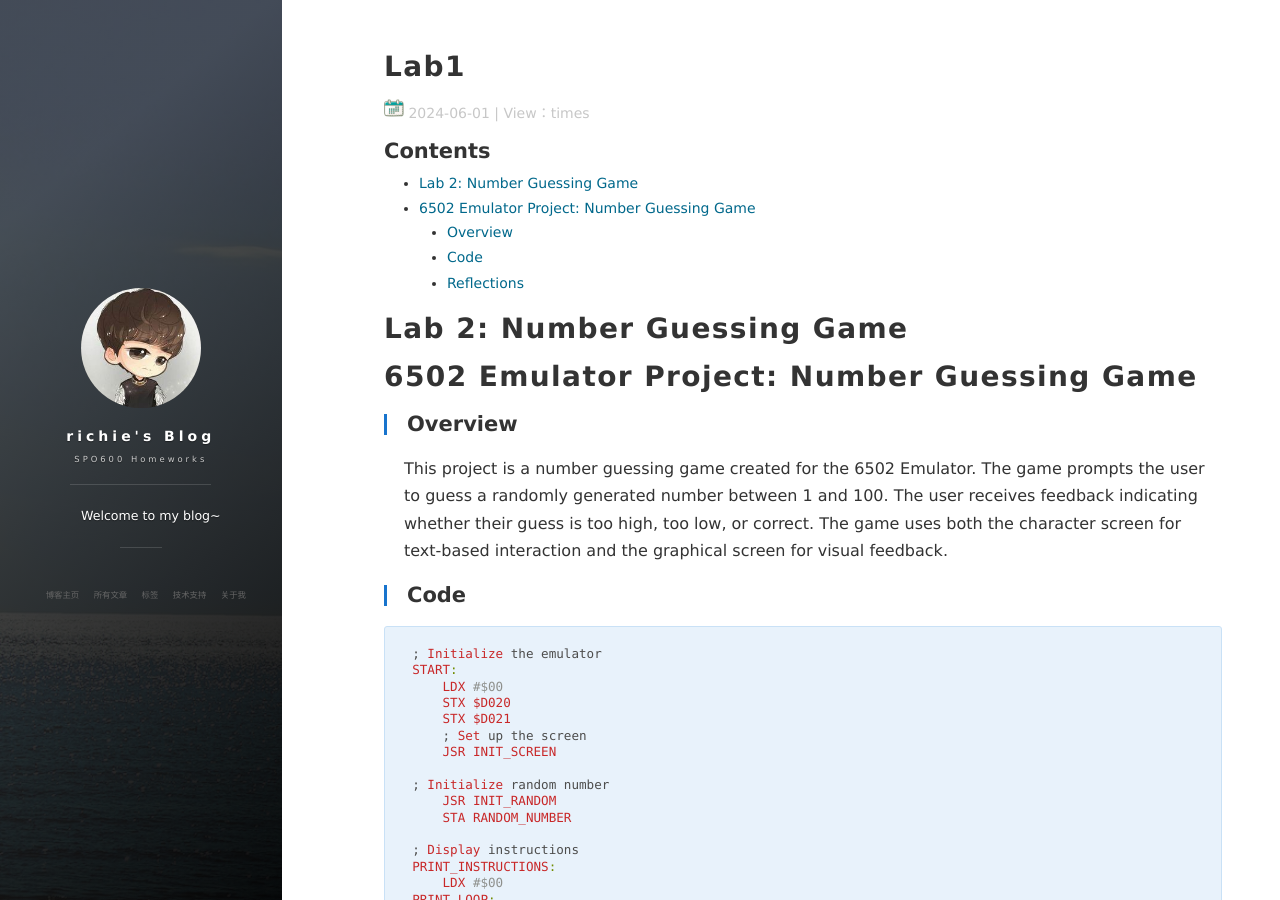
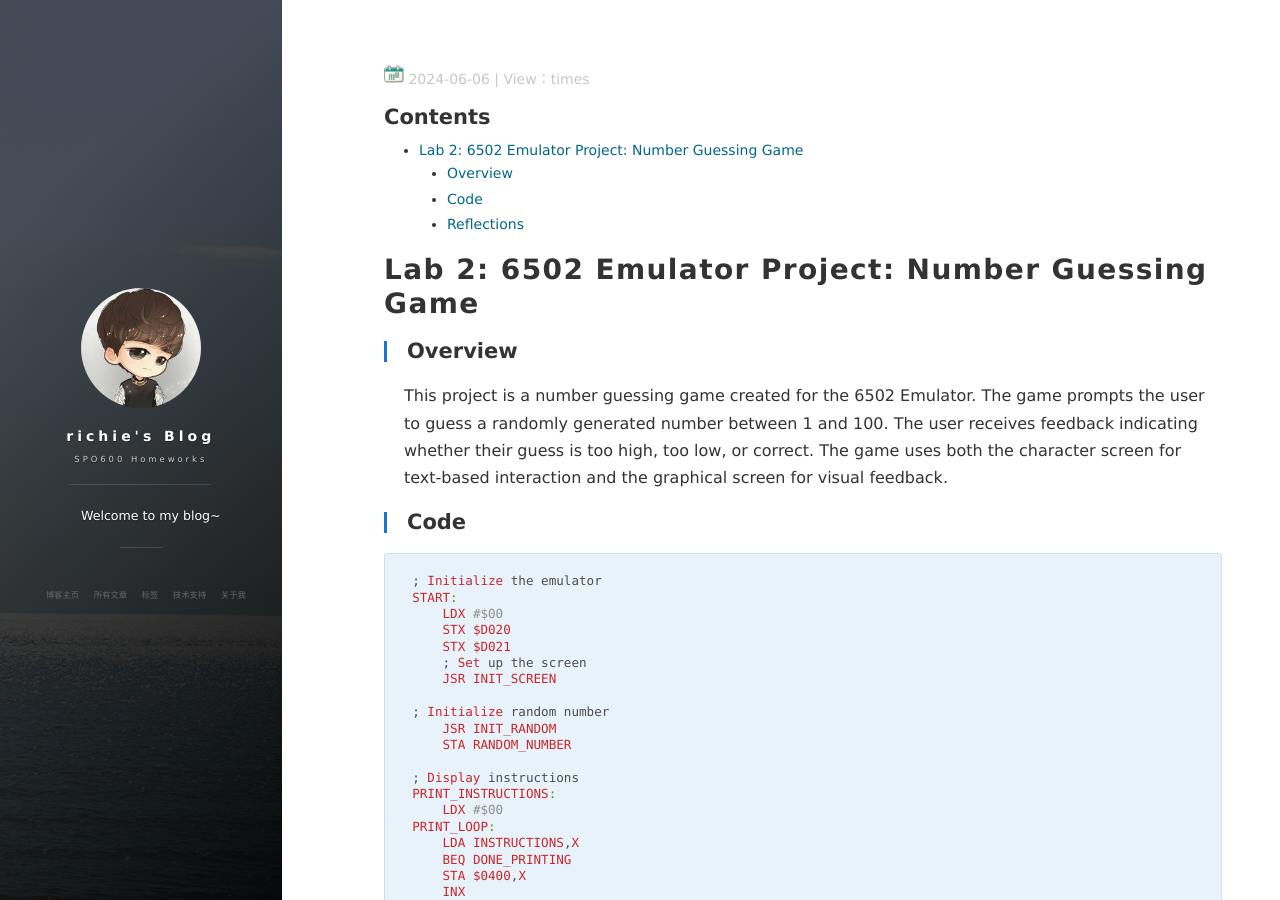
Before and after one commit to richie119/richie119.github.io, a Jekyll site: the page built from _posts/2024-06-01-Lab_2.md, in a window 1280 px wide and 900 px high. Built offline with Jekyll 4.4.1, drawn with Linux system fonts in a browser that asks for light colours; nearby versions of some CDN libraries; our own code applies the rules of GitHub Pages for plain Markdown files; comment, search, counter and statistics services are not loaded.

Commit message:
Update 2024-06-01-Lab_2.md

```diff
--- a/_posts/2024-06-01-Lab_2.md
+++ b/_posts/2024-06-01-Lab_2.md
@@ -1,12 +1,11 @@
 ---
 layout: post
-title: Lab1
+title: Lab 2: Number Guessing Game
 date: 2024-06-01
 tags: SPO600
 ---
 
-# Lab 2: Number Guessing Game
-# 6502 Emulator Project: Number Guessing Game
+# Lab 2: 6502 Emulator Project: Number Guessing Game
 
 ## Overview
 This project is a number guessing game created for the 6502 Emulator. The game prompts the user to guess a randomly generated number between 1 and 100. The user receives feedback indicating whether their guess is too high, too low, or correct. The game uses both the character screen for text-based interaction and the graphical screen for visual feedback.
```
